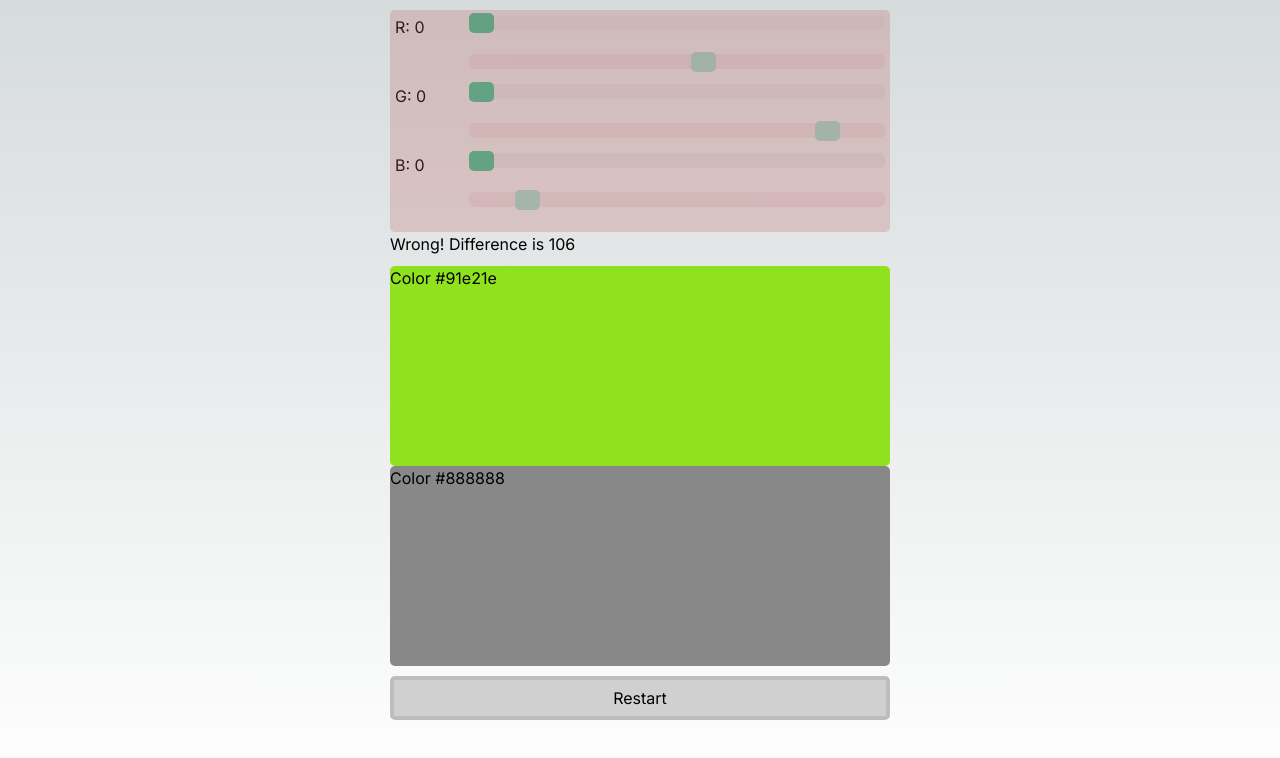
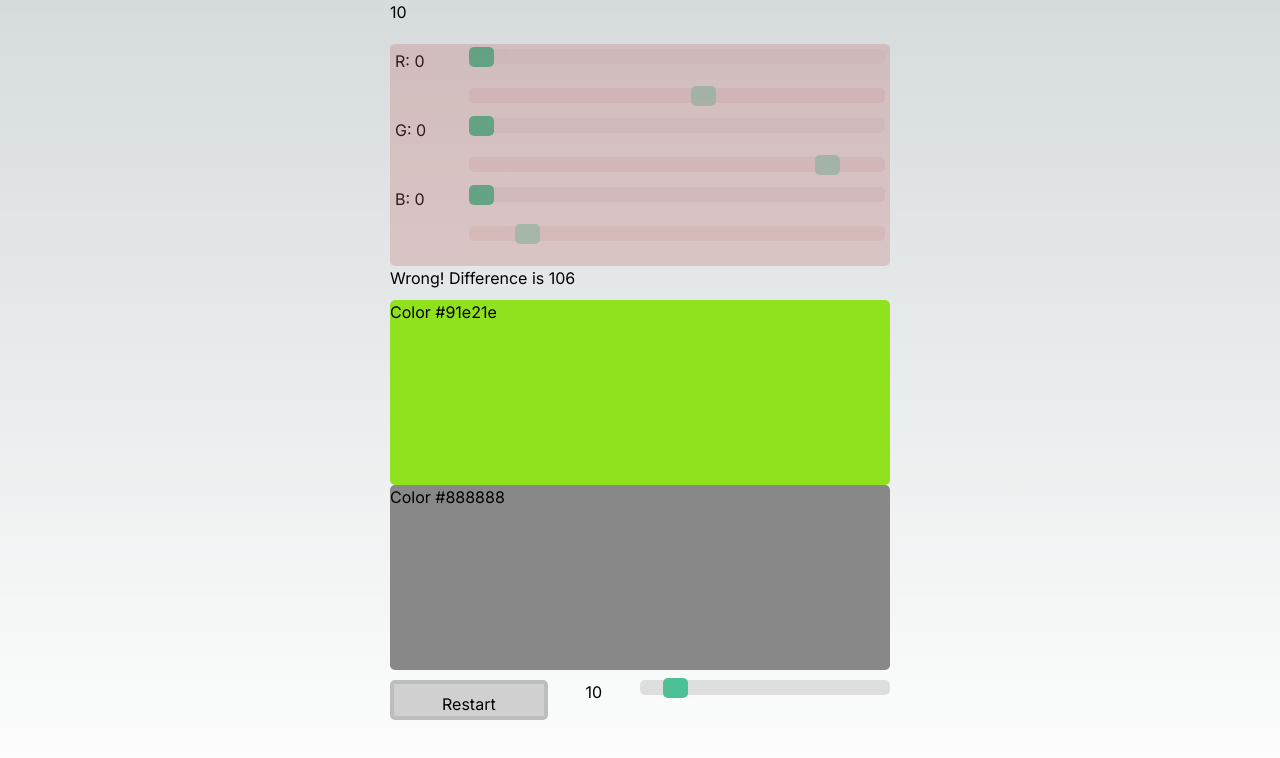
Before and after one commit to Renegatto/color-game-react, a Next.js app: page / in a window 1280 px wide. Both pictures are taken after a click on the button "Pick". Shown: the top 758 px of the page. Built offline with nearby package versions, Linux system fonts and the light colour scheme.

Commit message:
Difficulty WIP

```diff
--- a/src/app/MyComponent.scss
+++ b/src/app/MyComponent.scss
@@ -145,10 +145,19 @@
     @include btn;
     background-color: #aa8888;
   };
-  &.reset-game-btn {
-    @include btn;
-    background-color: #d0d0d0;
-  };
+  &.reset-options {
+    display: flex;
+    height: 10%;
+    flex-direction: row;
+    justify-content: space-between;
+    position: relative;
+    &.reset-game-btn {
+      @include btn;
+      height: 100%;
+      padding: 0.5rem 3rem 0 3rem;
+      background-color: #d0d0d0;
+    };
+  }
 }
 
 .slider {
@@ -165,7 +174,20 @@
     opacity: 0.3;
     background: #a922223d;
   }
+  &.difficulty-picker {
+    -webkit-appearance: none;  /* Override default CSS styles */
+    appearance: none;
+    width: 50%;
+    height: 15px; /* Specified height */
+    background: #d3d3d3; /* Grey background */
+    outline: none; /* Remove outline */
+    opacity: 0.7; /* Set transparency (for mouse-over effects on hover) */
+    -webkit-transition: .2s; /* 0.2 seconds transition on hover */
+    transition: opacity .2s;
+  }
 }
+
+
 
 /* Mouse-over effects */
 .slider.normal:hover {
--- a/src/app/MyComponent.tsx
+++ b/src/app/MyComponent.tsx
@@ -29,11 +29,30 @@ const randomColor = (): Color => {
   }
 }
 
-export type GameProps = {
-  maxDifferenceToWin: number,
+const DifficultyPicker: FC<{
+  pickDifficulty: (difficulty: number) => void,
+  currentDifficulty: number,
+}> = ({currentDifficulty, pickDifficulty}) => {
+  const debounce = useDebounce(10)
+  return <>
+      {currentDifficulty}
+      <input
+        type="range"
+        min="0"
+        max="100"
+        defaultValue={currentDifficulty}
+        onChange={
+          e => {
+              const newValue = e.currentTarget.valueAsNumber
+              debounce(() => pickDifficulty(newValue))
+          }
+        }
+        className={`slider difficulty-picker`}
+      />
+  </>
 }
 
-export const Game: FC<GameProps> = ({maxDifferenceToWin}) => {
+export const Game: FC = () => {
   // it can not be defined initially since the only way to obtain it is to
   // perform side-effect
   const [guessedColor, setGuessedColor] = useState<Color | undefined>()
@@ -53,7 +72,6 @@ export const Game: FC<GameProps> = ({maxDifferenceToWin}) => {
         key={gameId}
         actualColor={guessedColor}
         restartGame={restartGame}
-        maxDifferenceToWin={maxDifferenceToWin}
       />
     }
   </>
@@ -71,13 +89,15 @@ const eachIsClose = (maxDifference: number, color1: Color, color2: Color): [bool
   ]
 }
 
+const DEFAULT_DIFFICULTY = 10
+
 export const GameRound: FC<{
   actualColor: Color,
   restartGame: () => void,
-  maxDifferenceToWin: number,
-}> = ({restartGame, actualColor, maxDifferenceToWin}) => {
+}> = ({restartGame, actualColor}) => {
   const [gameState,setGameState] =
     useState<OngoingGameState>(() => ({ match: alg => alg.playing }))
+  const [maxDifferenceToWin, setMaxDifferenceToWin] = useState(DEFAULT_DIFFICULTY)
   const [pickedColor,setPickedColor] = useState<Color>(
     {r:0x88,g:0x88,b:0x88}
   )
@@ -92,7 +112,7 @@ export const GameRound: FC<{
     )
   }
   return <div className="game-round">
-    <ColorPicker
+    {maxDifferenceToWin}<ColorPicker
       disabledWith={
         gameState.match({
           ended: failed => ({actual: actualColor, won: !failed}),
@@ -120,13 +140,19 @@ export const GameRound: FC<{
         <div className="colored-background">
           <ColorsComparison color={actualColor} color2={pickedColor}/>
         </div>
+        <div className="game reset-options">
           <button
-          className="game reset-game-btn"
+            className="game reset-options reset-game-btn"
             type="button"
             onClick={restartGame}
           >
             Restart
           </button>
+          <DifficultyPicker
+            pickDifficulty={setMaxDifferenceToWin}
+            currentDifficulty={maxDifferenceToWin}
+          />
+        </div>
       </>,
     })}
   </div>
--- a/src/app/page.tsx
+++ b/src/app/page.tsx
@@ -39,7 +39,7 @@ export default function Home() {
           priority
         />
       </div> */}
-      <Game maxDifferenceToWin={10}/>
+      <Game/>
       {/* <div className="mb-32 grid text-center lg:max-w-5xl lg:w-full lg:mb-0 lg:grid-cols-4 lg:text-left">
         <a
           href="https://nextjs.org/docs?utm_source=create-next-app&utm_medium=appdir-template&utm_campaign=create-next-app"
```
Lines whose indentation alone changed are shown as unchanged.
